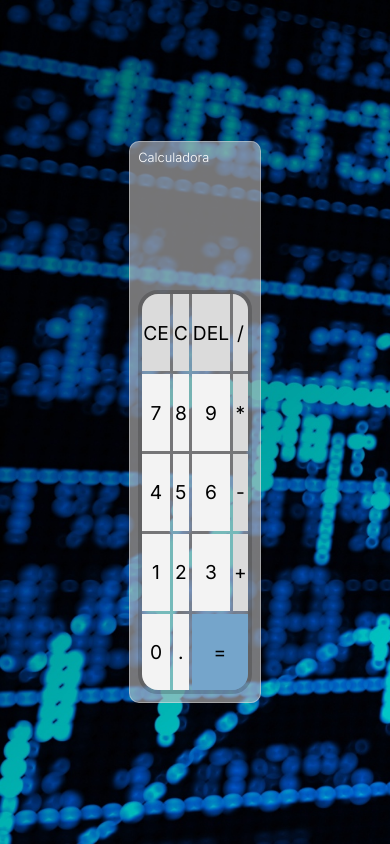
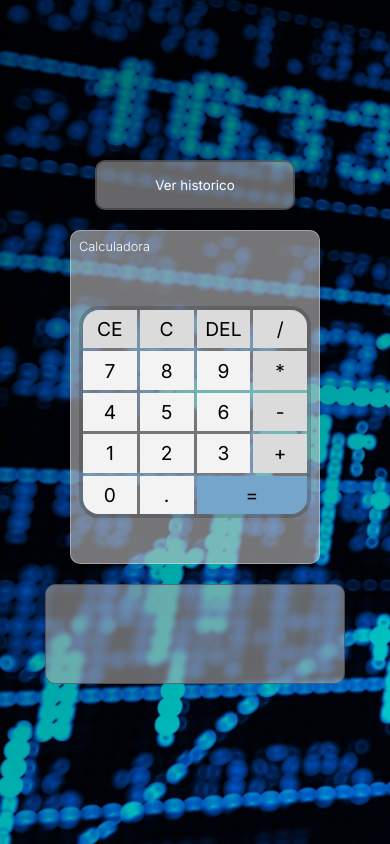
Before and after one commit to Felipecabreramarcon/Calculadora, a plain HTML site: page index.html in a window 390 px wide. Drawn offline with Linux system fonts and the light colour scheme.

Commit message:
histórico finalizado

```diff
--- a/index.html
+++ b/index.html
@@ -12,6 +12,7 @@
 </head>
 
 <body>
+    <button class="button">Ver historico</button>
     <div id="calc">
         <h3>Calculadora</h3>
         <div id="operations">
@@ -41,6 +42,11 @@
 
         </div>
     </div>
+    <div class="historic">
+        <div id="historic">
+
+        </div>
+    </div>
     <script src="script.js"></script>
 </body>
 
--- a/script.js
+++ b/script.js
@@ -1,6 +1,7 @@
 const previousOperationText = document.querySelector("#previous-operation")
 const currentOperationText = document.querySelector("#current-operation")
 const buttons = document.querySelectorAll("#buttons-container button")
+let historico = document.querySelector("#historic")
 
 class Calculator {
     constructor(previousOperationText, currentOperationText) {
@@ -32,20 +33,33 @@ class Calculator {
         let previous = +this.previousOperationText.innerText.split(" ")[0];
         let current = +this.currentOperationText.innerText;
 
+
         switch (operation) {
             case "+":
+                if (previous != 0) {
+                    historico.innerHTML += `<div> ${previous} + ${current} = ${previous + current}</div>`
+                }
                 operationValue = previous + current
                 this.updateScreen(operationValue, operation, current, previous)
                 break;
             case "-":
+                if (previous != 0) {
+                    historico.innerHTML += `<div> ${previous} - ${current} = ${previous - current}</div>`
+                }
                 operationValue = previous - current
                 this.updateScreen(operationValue, operation, current, previous)
                 break;
             case "*":
+                if (previous != 0) {
+                    historico.innerHTML += `<div> ${previous} * ${current} = ${previous * current}</div>`
+                }
                 operationValue = previous * current
                 this.updateScreen(operationValue, operation, current, previous)
                 break;
             case "/":
+                if (previous != 0) {
+                    historico.innerHTML += `<div> ${previous} / ${current} = ${previous / current}</div>`
+                }
                 operationValue = previous / current
                 this.updateScreen(operationValue, operation, current, previous)
                 break;
@@ -73,11 +87,13 @@ class Calculator {
         if (operationValue === null) {
 
             this.currentOperationText.innerText += this.currentOperation
+
         } else {
             if (previous == 0) {
                 operationValue = current;
             }
             this.previousOperationText.innerText = `${operationValue} ${operation}`
+
             this.currentOperationText.innerText = ""
         }
 
@@ -105,6 +121,7 @@ class Calculator {
     }
     processEqualsOperator() {
         const operation = previousOperationText.innerText.split(" ")[1]
+
         this.processOperation(operation)
     }
 }
@@ -122,3 +139,18 @@ buttons.forEach((btn) => {
         }
     })
 })
+
+let historic = document.querySelector(".historic")
+let button = document.querySelector(".button")
+let isActive = true
+
+
+button.addEventListener("click", () => {
+    if (isActive) {
+        historic.style.opacity = 0
+        isActive = false
+    } else {
+        historic.style.opacity = 1
+        isActive = true
+    }
+})
--- a/style.css
+++ b/style.css
@@ -9,15 +9,37 @@ body {
     font-family: inter;
     background-color: #333;
     display: flex;
+    flex-direction: column;
     align-items: center;
+    gap: 20px;
     justify-content: center;
     padding: 10em;
     height: 100vh;
     background-image: url(TOPO-DE-BLOG-IHUB-Dezembro-8.jpg);
     background-size: cover;
     background-repeat: no-repeat;
+}
 
+.button {
+    min-height: 50px;
+    width: 200px;
+    background-color: #b1b1b193;
+
+    backdrop-filter: blur(2px);
+    color: white;
+    border-radius: 10px;
+    border: 2px solid #33333386;
+    cursor: pointer;
+    transition: all 100ms ease-in-out;
 }
+
+.button:hover {
+    transition: all 100ms ease-in-out;
+
+    background-color: #33333362;
+    backdrop-filter: blur(12px);
+}
+
 
 #calc {
     width: 400px;
@@ -43,7 +65,7 @@ body {
 }
 
 #previous-operation {
-    color: #777;
+    color: #000000;
     padding: .2em;
     overflow-wrap: break-word;
     min-height: 1.6em;
@@ -91,3 +113,82 @@ body {
 #buttons-container #equal-btn:hover {
     background-color: #3a91d8;
 }
+
+.historic {
+    min-height: 100px;
+    width: 300px;
+    background-color: #b1b1b193;
+
+    backdrop-filter: blur(2px);
+    color: white;
+    border-radius: 10px;
+    border: 1px solid #33333386;
+    display: flex;
+    justify-content: center;
+    align-items: center;
+    overflow-y: auto;
+    flex-direction: column;
+}
+
+.historic div {
+    display: flex;
+    flex-direction: row;
+    align-items: center;
+    justify-content: center;
+    gap: 20px;
+}
+
+#historic {
+    display: flex;
+    flex-direction: column;
+    justify-content: center;
+    align-items: center;
+}
+
+
+
+@media (max-width: 480px) {
+    #calc {
+        width: 250px;
+        height: 350px;
+    }
+
+    #calc h3 {
+        font-size: .8em;
+        font-weight: 300;
+        color: #ffffff;
+    }
+
+    #previous-operation {
+        color: #000000;
+        padding: .2em;
+        overflow-wrap: break-word;
+        min-height: 1.0em;
+    }
+
+    #current-operation {
+        min-height: 1.5em;
+        font-size: 1.5em;
+        font-weight: 700;
+        padding: 0.2em;
+        overflow-wrap: break-word;
+    }
+
+    #buttons-container {
+        display: grid;
+        grid-template-columns: 1fr 1fr 1fr 1fr;
+        gap: 3px;
+        border-radius: 20px;
+        overflow: hidden;
+        border: 4px solid rgba(0, 0, 0, 0.171);
+    }
+
+    #buttons-container button {
+        border: 1px solid transparent;
+        border-radius: 0;
+        height: 2em;
+        font-size: 1.2em;
+        background-color: #dbdbdb;
+    }
+
+}
```
